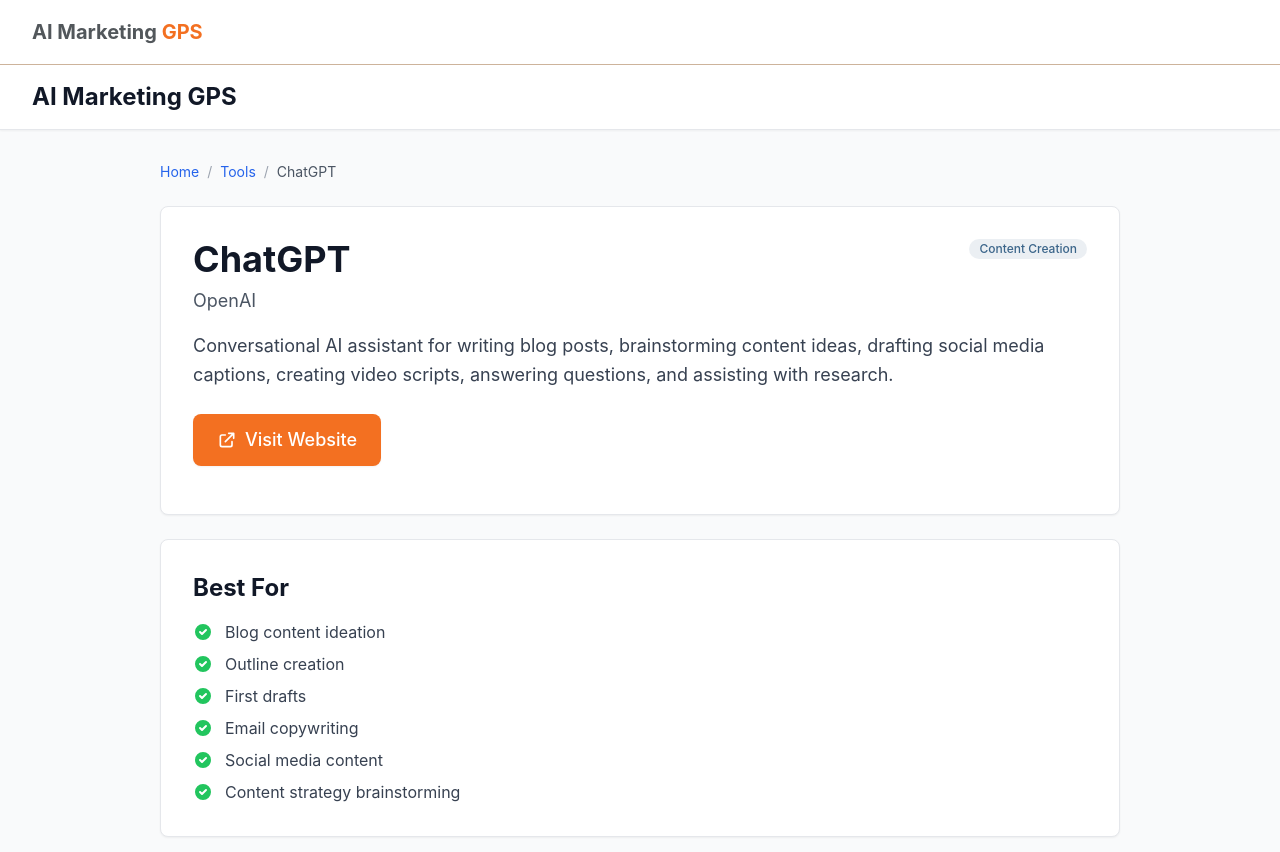
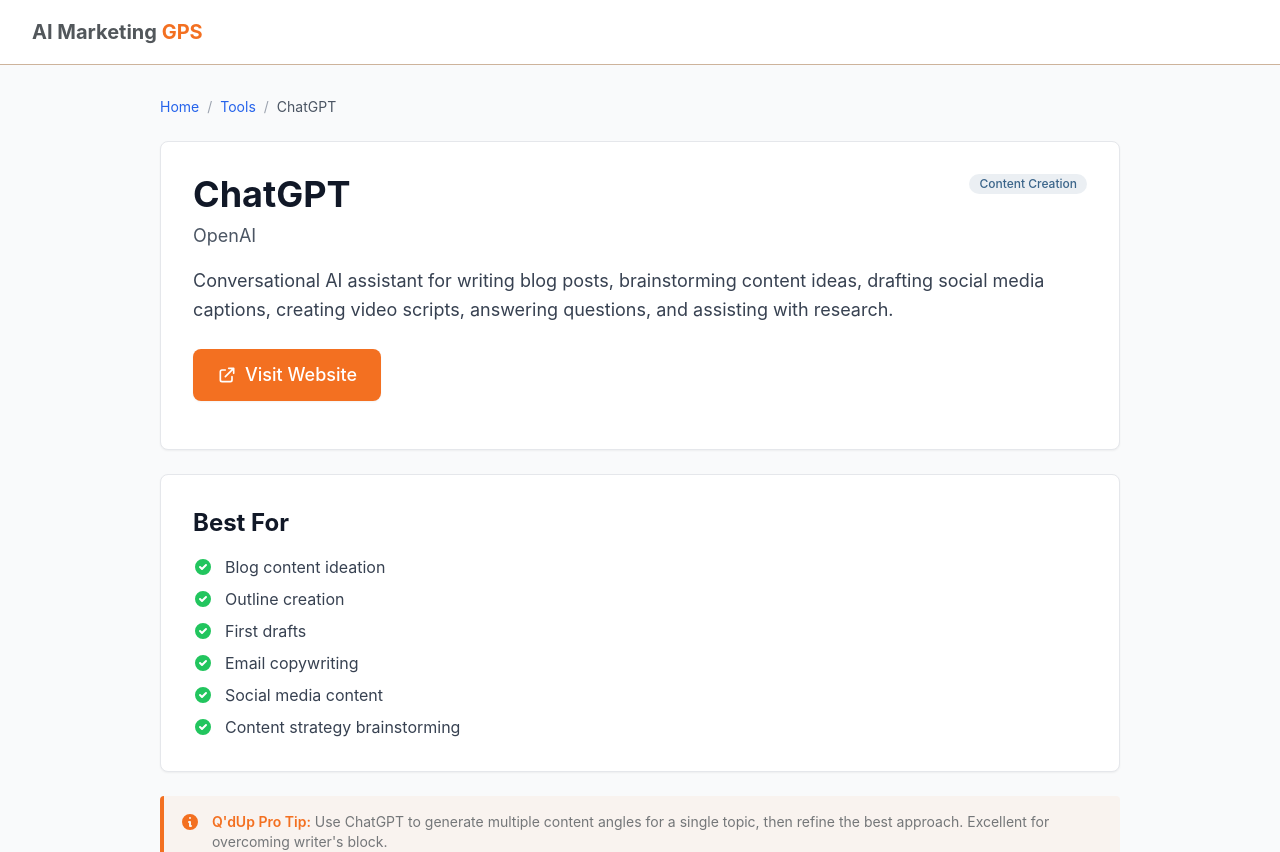
Before and after one commit to lonnierod-ai/ai-marketing-gps, a Next.js app: page /tool/chatgpt in a window 1280 px wide. Shown: the top 852 px of the page. Built offline with nearby package versions, Linux system fonts and the light colour scheme.

Commit message:
Update page.tsx

```diff
--- a/src/app/tool/[slug]/page.tsx
+++ b/src/app/tool/[slug]/page.tsx
@@ -41,15 +41,6 @@ export default async function ToolDetailPage({
 
   return (
     <div className="min-h-screen bg-gray-50">
-      {/* Header */}
-      <header className="border-b bg-white shadow-sm">
-        <div className="max-w-7xl mx-auto px-4 sm:px-6 lg:px-8 py-4">
-          <Link href="/" className="text-2xl font-bold text-gray-900">
-            AI Marketing GPS
-          </Link>
-        </div>
-      </header>
-
       <main className="max-w-5xl mx-auto px-4 sm:px-6 lg:px-8 py-8">
         {/* Breadcrumb */}
         <nav className="mb-6 text-sm">
```
